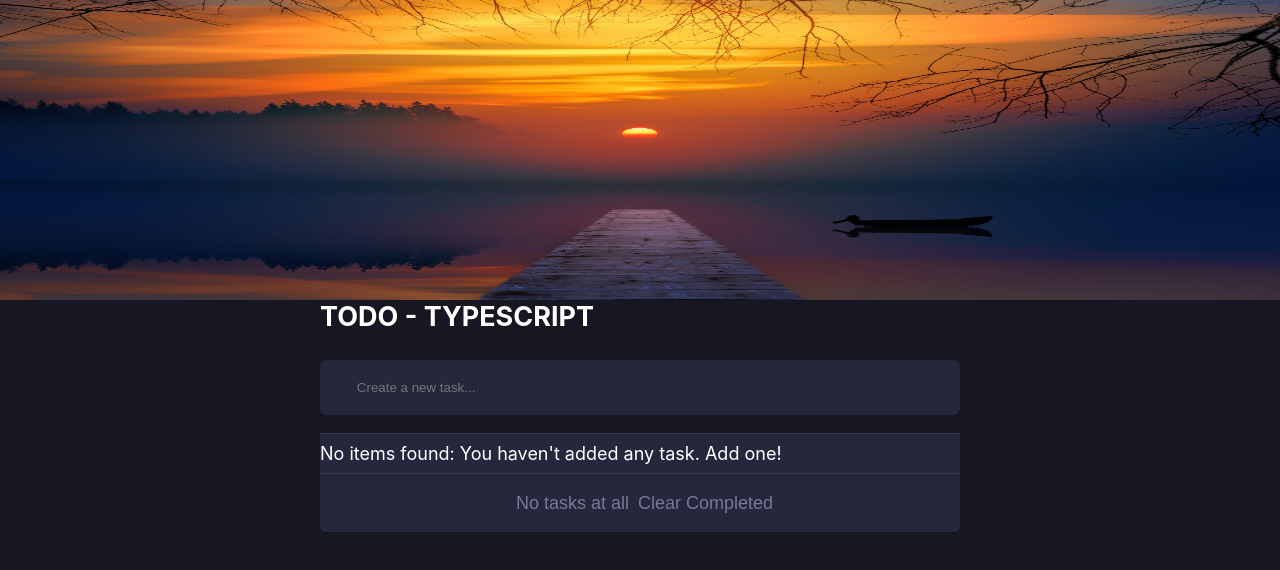
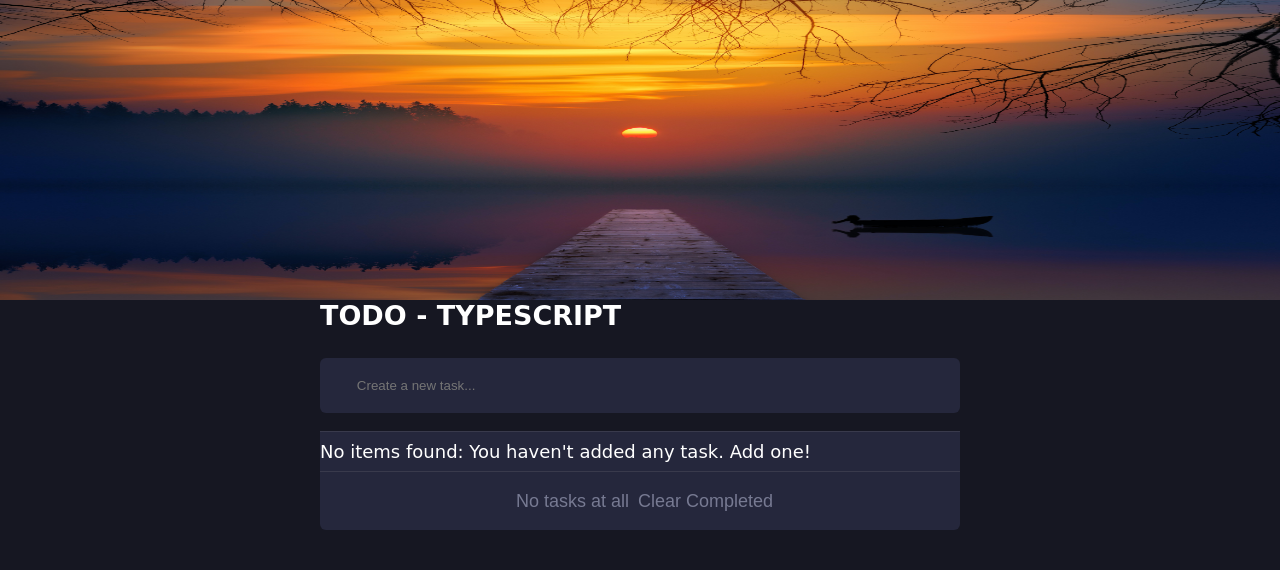
Before and after one commit to kurucaner/todoapp-tsx, a React (Create React App) app: page / in a window 1280 px wide. Shown: the top 570 px of the page. Built offline with nearby package versions, Linux system fonts and the light colour scheme.

Commit message:
Add styling improvements3

```diff
--- a/src/App.css
+++ b/src/App.css
@@ -6,6 +6,7 @@ body {
   font-size: 18px;
   transition: 1s ease;
   background-color: #161722;
+  font-family: "Comic Sans MS", cursive, sans-serif;
 }
 
 img {
```
